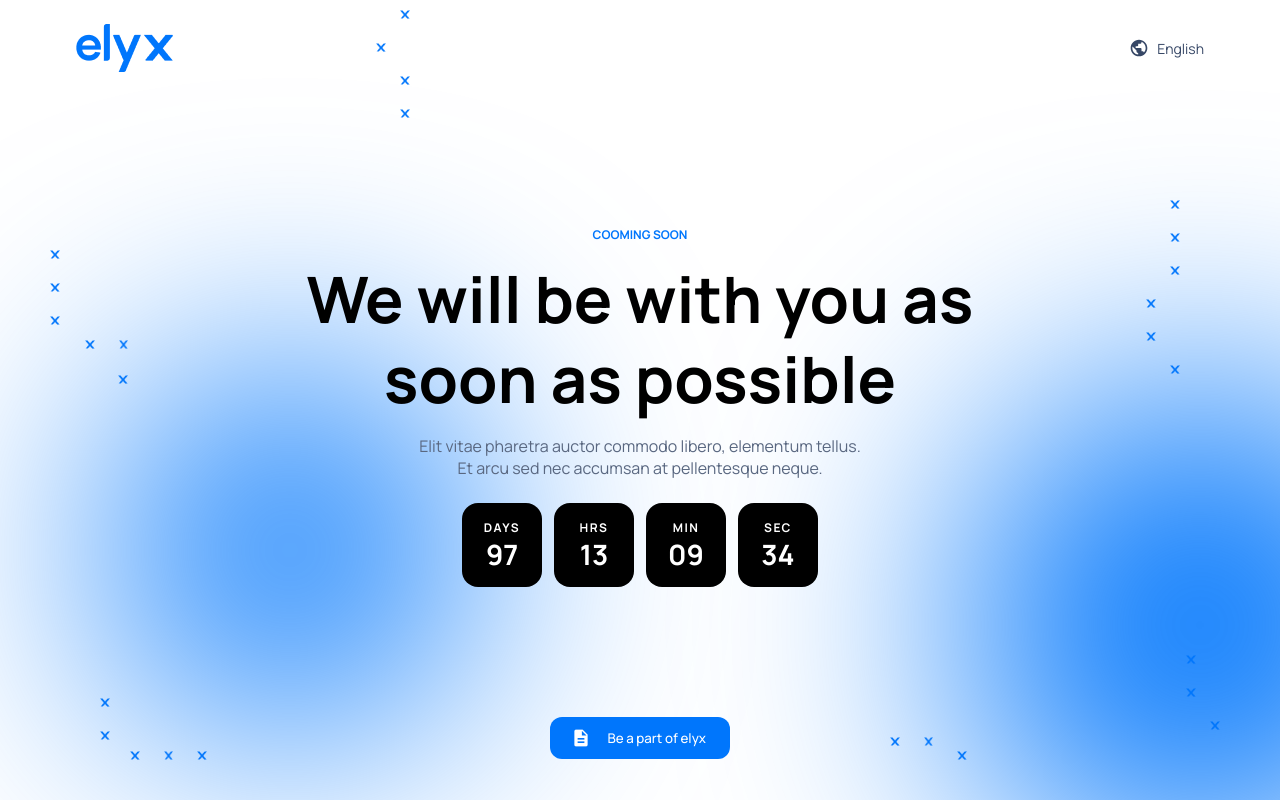
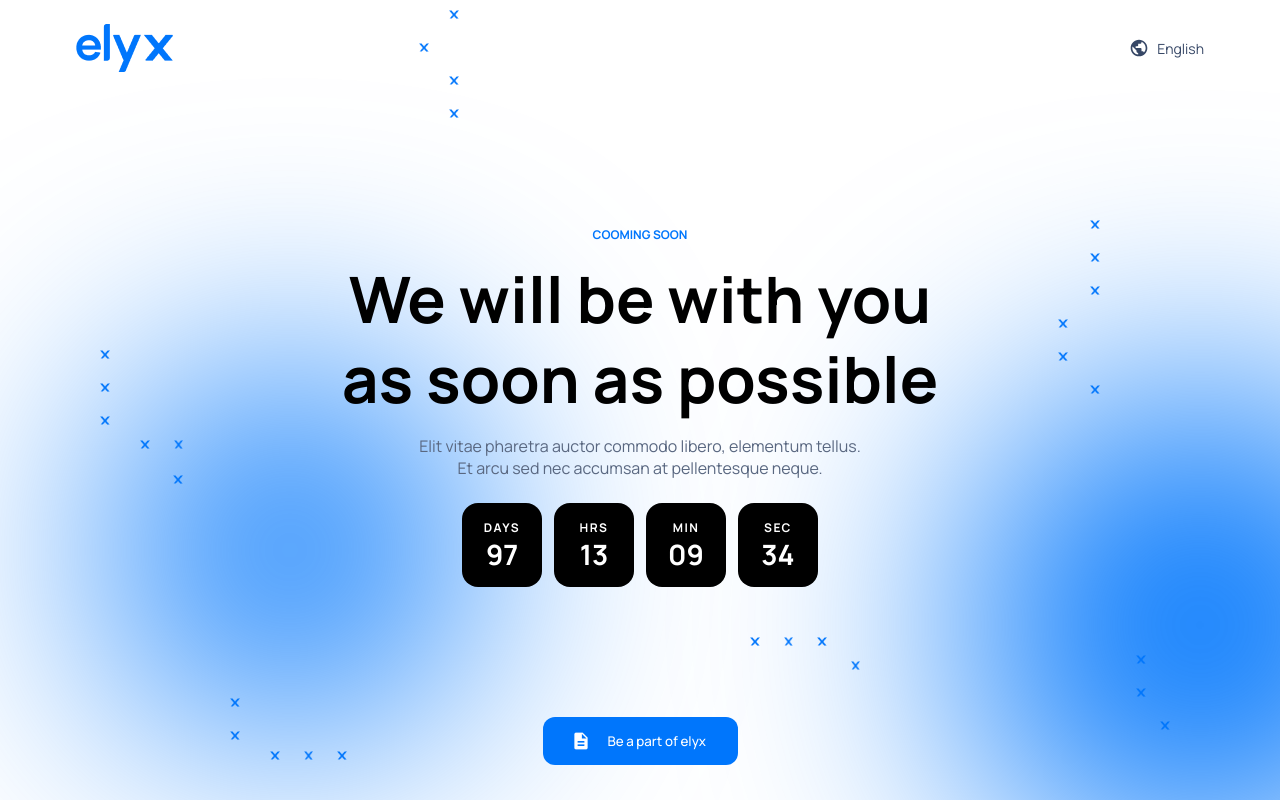
Before and after one commit to nasirmovlamov/elyx-front, a plain HTML site: page coming-soon/index.html in a window 1280 px wide. Drawn offline with Linux system fonts and the light colour scheme.

Commit message:
fixes to style

```diff
--- a/coming-soon/coming-soon.html
+++ b/coming-soon/index.html
@@ -62,6 +62,7 @@
         <img width="9.57px" height="8.93" src="/public/images/x-icon.png" alt="">
         <img width="9.57px" height="8.93" src="/public/images/x-icon.png" alt="">
         <img width="9.57px" height="8.93" src="/public/images/x-icon.png" alt="">
+        <img width="9.57px" height="8.93" src="/public/images/x-icon.png" alt="">
     </div>
 
     <div class="x-icons-mobile-top">
@@ -102,7 +103,7 @@
             COOMING SOON
         </h4>
         <h1 class="welcome-main-title">
-            We will be with you as soon as possible
+            We will be with you <br/> as soon as possible
         </h1>
         <p class="welcome-down-content">
             Elit vitae pharetra auctor commodo libero, elementum tellus. <br/> Et arcu sed nec accumsan at pellentesque neque.
--- a/coming-soon/styles/coming-soon.scss
+++ b/coming-soon/styles/coming-soon.scss
@@ -158,14 +158,14 @@
     display: flex;
     flex-direction: column;
     position: absolute;
-    left: 400px;
+    left: 449px;
     top: 10px;
     row-gap: 24px;
     width: auto;
     img{
         &:nth-child(2)
         {
-            margin-left: -24px;
+            margin-left: -30px;
         }
 
     }
@@ -176,8 +176,8 @@
     display: flex;
     flex-direction: column;
     position: absolute;
-    left: 50px;
-    top: 250px;
+    left: 100px;
+    top: 350px;
     row-gap: 24px;
     width: auto;
 }
@@ -186,8 +186,8 @@
     display: flex;
     flex-direction: row;
     position: absolute;
-    left: 85px;
-    top: 340px;
+    left: 140px;
+    top: 440px;
     column-gap: 24px;
     width: auto;
     img {
@@ -204,14 +204,14 @@
     display: flex;
     flex-direction: column;
     position: absolute;
-    right: 100px;
-    top: 200px;
+    right: 180px;
+    top: 220px;
     row-gap: 24px;
     width: auto;
     img{
         &:nth-child(4) , &:nth-child(5)
         {
-            margin-left: -24px;
+            margin-left: -32px;
         }
 
     }
@@ -225,7 +225,7 @@
     flex-direction: column;
     position: absolute;
     bottom: 60px;
-    left: 100px;
+    left: 230px;
     row-gap: 24px;
     width: auto;
     img{
@@ -244,7 +244,7 @@
     flex-direction: row;
     position: absolute;
     bottom: 40px;
-    left: 130px;
+    left: 270px;
     column-gap: 24px;
     width: auto;
     img{
@@ -262,7 +262,7 @@
     display: flex;
     flex-direction: column;
     position: absolute;
-    right: 60px;
+    right: 110px;
     bottom: 70px;
     row-gap: 24px;
     width: auto;
@@ -281,14 +281,14 @@
     display: flex;
     flex-direction: row;
     position: absolute;
-    left: calc(50% + 250px);
-    bottom: 40px;
+    left: calc(50% + 110px);
+    bottom: 130px;
     column-gap: 24px;
     width: auto;
     img{
-        &:nth-child(3)
+        &:nth-child(4)
         {
-            margin-top: 14px;
+            margin-top: 24px;
         }
 
     }
--- a/public/styles/_buttons.scss
+++ b/public/styles/_buttons.scss
@@ -1,6 +1,7 @@
 .button1{
     width: auto;
-    padding: 12px 24px;
+    width: 195px;
+    padding: 15px 19px;
     border-radius: 12px;
     background-color: $blue1;
     color: white;
@@ -10,6 +11,7 @@
     column-gap: 19.33px;
     transition: 0.5s;
     font-family: m;
+    height: 48px;
     &:hover{
         background-color: $blue2;
 
```
Also changed, not shown: coming-soon/styles/coming-soon.css, public/styles/global.css, 2 other files.
